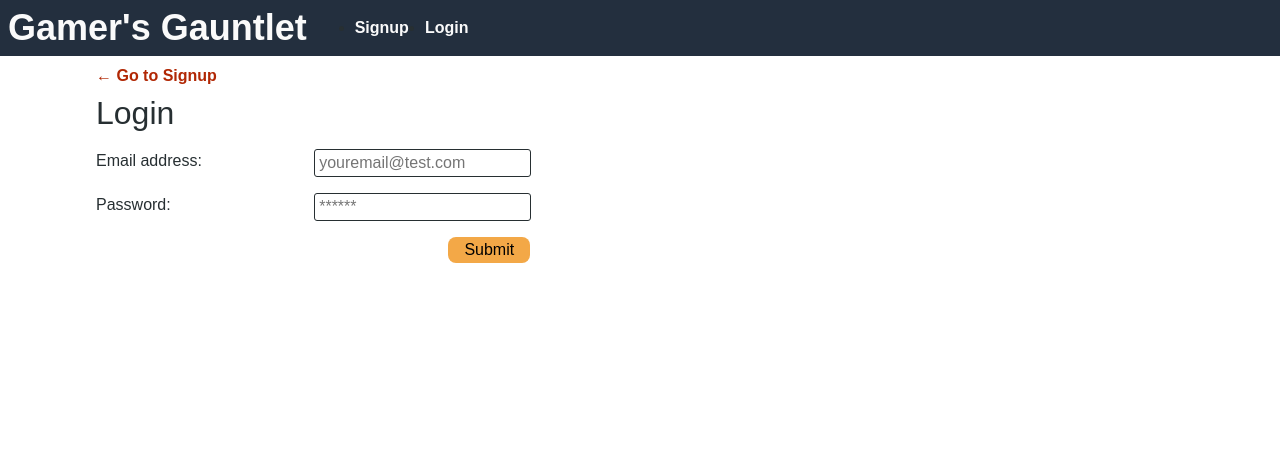
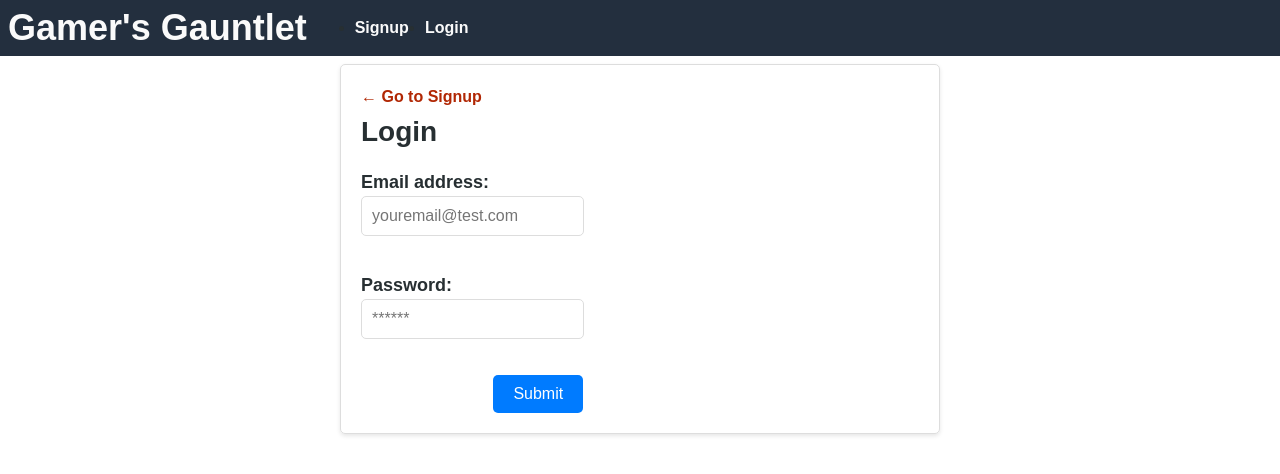
Before and after one commit to GarrettAnderson/react-gamers-gauntlet, a React (Create React App) app in the folder client/: page /login in a window 1280 px wide. Shown: the top 474 px of the page. Built offline with nearby package versions, Linux system fonts and the light colour scheme.

Commit message:
styled signup and login page in index.css, working on a bootstrap version

```diff
--- a/client/src/index.css
+++ b/client/src/index.css
@@ -135,11 +135,52 @@ input:focus {
 }
 
 .container {
-  width: 85%;
-  max-width: 1200px;
-  margin-left: auto;
-  margin-right: auto;
+  max-width: 600px;
+  margin: 0 auto;
+  padding: 20px;
+  border: 1px solid #ddd;
+  border-radius: 5px;
+  box-shadow: 0px 2px 4px rgba(0, 0, 0, 0.1);
 }
+
+h2 {
+  font-size: 28px;
+  font-weight: bold;
+  margin-bottom: 20px;
+}
+
+label {
+  font-size: 18px;
+  font-weight: bold;
+  margin-right: 10px;
+}
+
+input[type="text"],
+input[type="email"],
+input[type="password"] {
+  font-size: 16px;
+  padding: 10px;
+  border: 1px solid #ddd;
+  border-radius: 5px;
+  width: 100%;
+  margin-bottom: 20px;
+}
+
+button[type="submit"] {
+  background-color: #007bff;
+  color: #fff;
+  font-size: 16px;
+  padding: 10px 20px;
+  border: none;
+  border-radius: 5px;
+  cursor: pointer;
+  transition: background-color 0.3s ease;
+}
+
+button[type="submit"]:hover {
+  background-color: #0069d9;
+}
+
 
 .flex-row {
   display: flex;
--- a/package.json
+++ b/package.json
@@ -15,5 +15,8 @@
   "license": "ISC",
   "devDependencies": {
     "concurrently": "^5.1.0"
+  },
+  "dependencies": {
+    "bootstrap": "^5.2.3"
   }
 }
```
Also changed, not shown: 2 other files (tests, documents, lock files or other folders).
